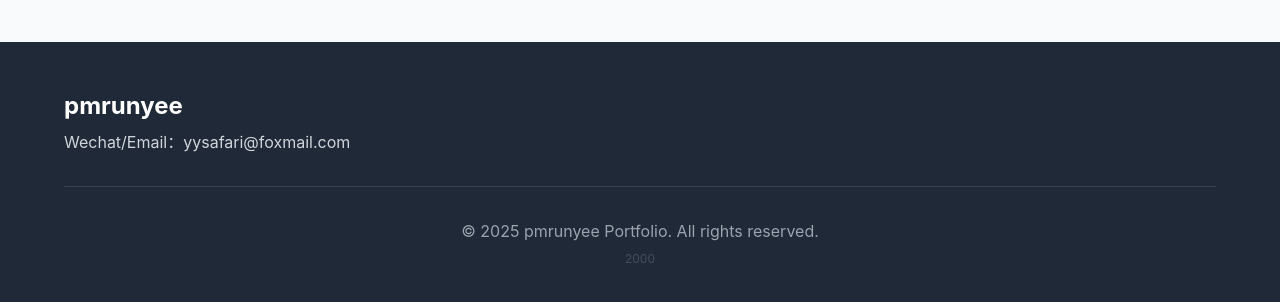
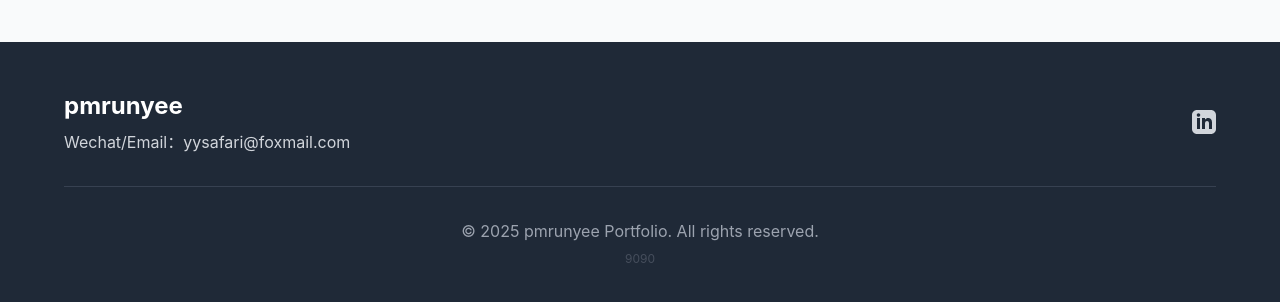
Before and after one commit to runyeehong/runyeehong.github.io, a Jekyll site: the page built from _projects/property-management/index.md, in a window 1280 px wide and 900 px high, scrolled down 1757 px. Shown: the part 585-887 px from the top of the window. Built offline with Jekyll 4.4.1, drawn with Linux system fonts in a browser that asks for light colours; nearby versions of some CDN libraries.

Commit message:
尝试0422-2

```diff
--- a/_config.yml
+++ b/_config.yml
@@ -1,3 +1,4 @@
+version: "1.0.0"
 # _config.yml (修正版)
 collections:
   blogs:
--- /dev/null
+++ b/_includes/footer.html
@@ -0,0 +1,25 @@
+<footer class="bg-dark text-white py-12 px-4 sm:px-6 lg:px-8">
+    <div class="max-w-6xl mx-auto">
+        <div class="flex flex-col md:flex-row justify-between items-center">
+            <div class="mb-6 md:mb-0">
+                <h3 class="text-2xl font-bold mb-2">pmrunyee</h3>
+                <p class="text-gray-300">Wechat/Email：yysafari@foxmail.com</p>
+            </div>
+            <div class="flex space-x-6">
+                <a href="#" class="text-gray-300 hover:text-white transition">
+                    <span class="sr-only">LinkedIn</span>
+                    <svg class="h-6 w-6" fill="currentColor" viewBox="0 0 24 24">
+                        <path d="M19 0h-14c-2.761 0-5 2.239-5 5v14c0 2.761 2.239 5 5 5h14c2.762 0 5-2.239 5-5v-14c0-2.761-2.238-5-5-5zm-11 19h-3v-11h3v11zm-1.5-12.268c-.966 0-1.75-.79-1.75-1.764s.784-1.764 1.75-1.764 1.75.79 1.75 1.764-.783 1.764-1.75 1.764zm13.5 12.268h-3v-5.604c0-3.368-4-3.113-4 0v5.604h-3v-11h3v1.765c1.396-2.586 7-2.777 7 2.476v6.759z"/>
+                    </svg>
+                </a>
+            </div>
+        </div>
+        <div class="mt-8 pt-8 border-t border-gray-700 text-center text-gray-400">
+            <p>© 2025 pmrunyee Portfolio. All rights reserved.</p>
+            <!-- 版本标记 - 手动更新版本信息 -->
+            <div id="version-marker" class="mt-2 text-xs text-gray-500 opacity-50 hover:opacity-100 transition-opacity duration-200 cursor-help">
+                <span>9090</span>
+            </div>
+        </div>
+    </div>
+</footer>
--- /dev/null
+++ b/_includes/head.html
@@ -0,0 +1,13 @@
+<!DOCTYPE html>
+<html lang="zh-CN">
+<head>
+    <meta charset="UTF-8">
+    <meta name="viewport" content="width=device-width, initial-scale=1.0">
+    <title>{% if page.title %}{{ page.title }} - {% endif %}pmrunyee</title>
+    <script src="https://cdn.tailwindcss.com"></script>
+    <script src="/assets/js/main.js"></script>
+    <link rel="stylesheet" href="/assets/css/main.css">
+    {% if page.is_article %}
+    <link rel="stylesheet" href="/assets/css/article.css">
+    {% endif %}
+</head>
--- /dev/null
+++ b/_includes/nav.html
@@ -0,0 +1,31 @@
+<nav class="fixed w-full bg-white shadow-sm z-10">
+    <div class="max-w-6xl mx-auto px-4 sm:px-6 lg:px-8">
+        <div class="flex justify-between h-16">
+            <div class="flex items-center">
+                <a href="/" class="text-xl font-bold text-dark">pmrunyee</a>
+            </div>
+            <div class="hidden md:flex items-center space-x-8">
+                <a href="/" class="text-gray-600 hover:text-dark transition pb-1 hover:border-b-2 hover:border-gray-300">主页</a>
+                <a href="/#projects" class="text-gray-600 hover:text-dark transition pb-1 hover:border-b-2 hover:border-gray-300">作品</a>
+                <a href="/#blogs" class="text-gray-600 hover:text-dark transition pb-1 hover:border-b-2 hover:border-gray-300">博客</a>
+            </div>
+            <!-- 移动端菜单按钮 -->
+            <div class="md:hidden flex items-center">
+                <button id="mobile-menu-button" class="text-gray-500 hover:text-primary">
+                    <svg class="h-6 w-6" fill="none" viewBox="0 0 24 24" stroke="currentColor">
+                        <path stroke-linecap="round" stroke-linejoin="round" stroke-width="2" d="M4 6h16M4 12h16M4 18h16" />
+                    </svg>
+                </button>
+            </div>
+        </div>
+
+        <!-- 移动端菜单内容 -->
+        <div id="mobile-menu" class="md:hidden hidden bg-white shadow-lg rounded-b-lg mt-1">
+            <div class="px-2 pt-2 pb-3 space-y-1 sm:px-3">
+                <a href="/" class="block px-3 py-2 rounded-md text-base font-medium text-gray-700 hover:text-black hover:bg-gray-100">主页</a>
+                <a href="/#projects" class="block px-3 py-2 rounded-md text-base font-medium text-gray-700 hover:text-black hover:bg-gray-100">作品</a>
+                <a href="/#blogs" class="block px-3 py-2 rounded-md text-base font-medium text-gray-700 hover:text-black hover:bg-gray-100">博客</a>
+            </div>
+        </div>
+    </div>
+</nav>
--- a/_layouts/default.html
+++ b/_layouts/default.html
@@ -9,38 +9,9 @@
     <link rel="stylesheet" href="/assets/css/main.css">
     <link rel="stylesheet" href="/assets/css/article.css">
 </head>
+{% include head.html %}
 <body class="font-sans bg-gray-50 text-gray-800">
-    <nav class="fixed w-full bg-white shadow-sm z-10">
-        <div class="max-w-6xl mx-auto px-4 sm:px-6 lg:px-8">
-            <div class="flex justify-between h-16">
-                <div class="flex items-center">
-                    <a href="/" class="text-xl font-bold text-dark">pmrunyee</a>
-                </div>
-                <div class="hidden md:flex items-center space-x-8">
-                    <a href="/" class="text-gray-600 hover:text-dark transition pb-1 hover:border-b-2 hover:border-gray-300">主页</a>
-                    <a href="/#projects" class="text-gray-600 hover:text-dark transition pb-1 hover:border-b-2 hover:border-gray-300">作品</a>
-                    <a href="/#blogs" class="text-gray-600 hover:text-dark transition pb-1 hover:border-b-2 hover:border-gray-300">博客</a>
-                </div>
-                <!-- 移动端菜单按钮 -->
-                <div class="md:hidden flex items-center">
-                    <button id="mobile-menu-button" class="text-gray-500 hover:text-primary">
-                        <svg class="h-6 w-6" fill="none" viewBox="0 0 24 24" stroke="currentColor">
-                            <path stroke-linecap="round" stroke-linejoin="round" stroke-width="2" d="M4 6h16M4 12h16M4 18h16" />
-                        </svg>
-                    </button>
-                </div>
-            </div>
-
-            <!-- 移动端菜单内容 -->
-            <div id="mobile-menu" class="md:hidden hidden bg-white shadow-lg rounded-b-lg mt-1">
-                <div class="px-2 pt-2 pb-3 space-y-1 sm:px-3">
-                    <a href="/" class="block px-3 py-2 rounded-md text-base font-medium text-gray-700 hover:text-black hover:bg-gray-100">主页</a>
-                    <a href="/#projects" class="block px-3 py-2 rounded-md text-base font-medium text-gray-700 hover:text-black hover:bg-gray-100">作品</a>
-                    <a href="/#blogs" class="block px-3 py-2 rounded-md text-base font-medium text-gray-700 hover:text-black hover:bg-gray-100">博客</a>
-                </div>
-            </div>
-        </div>
-    </nav>
+    {% include nav.html %}
 
     <!-- 在 <div class="pt-24 pb-16 px-4 sm:px-6 lg:px-8 max-w-6xl mx-auto"> 之后添加 -->
     <div class="pt-24 pb-16 px-4 sm:px-6 lg:px-8 max-w-6xl mx-auto">
@@ -109,25 +80,9 @@
         </div>
     </div>
 
-    <footer class="bg-dark text-white py-12 px-4 sm:px-6 lg:px-8">
-        <div class="max-w-6xl mx-auto">
-            <div class="flex flex-col md:flex-row justify-between items-center">
-                <div class="mb-6 md:mb-0">
-                    <h3 class="text-2xl font-bold mb-2">pmrunyee</h3>
-                    <p class="text-gray-300">Wechat/Email：yysafari@foxmail.com</p>
-                </div>
-            </div>
-            <div class="mt-8 pt-8 border-t border-gray-700 text-center text-gray-400">
-                <p>© 2025 pmrunyee Portfolio. All rights reserved.</p>
-                <!-- 版本标记 - 手动更新版本信息 -->
-                <div id="version-marker" class="mt-2 text-xs text-gray-500 opacity-50 hover:opacity-100 transition-opacity duration-200 cursor-help">
-                    <span>2000</span>
-                </div>
-            </div>
-        </div>
-    </footer>
-<!-- 引入文章页面专用的JavaScript文件 -->
-<script src="/assets/js/article.js"></script>
+    {% include footer.html %}
 
+    <!-- 引入文章页面专用的JavaScript文件 -->
+    <script src="/assets/js/article.js"></script>
 </body>
 </html>
```
Also changed, not shown: index.html (+5 -33 lines).
